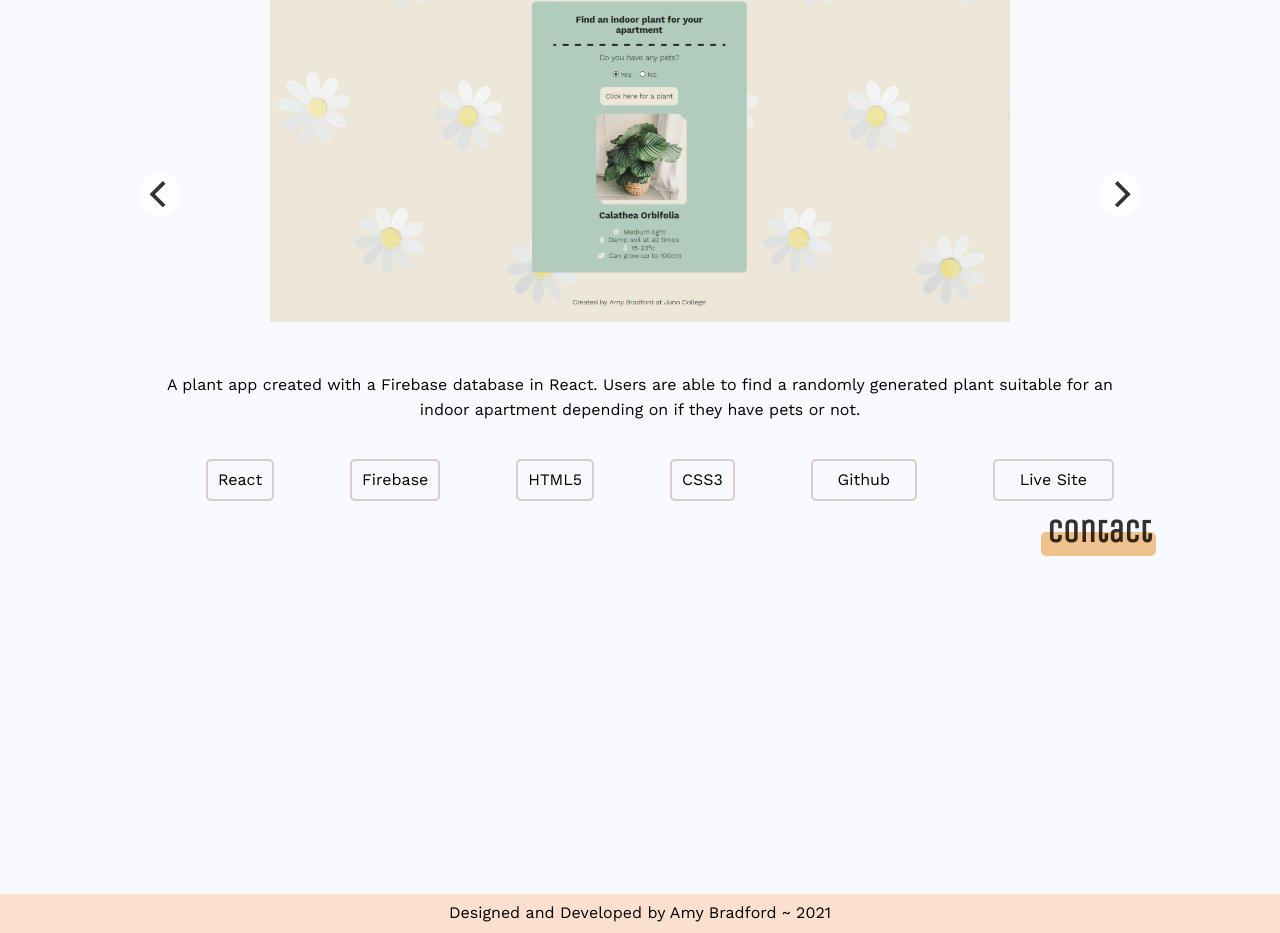
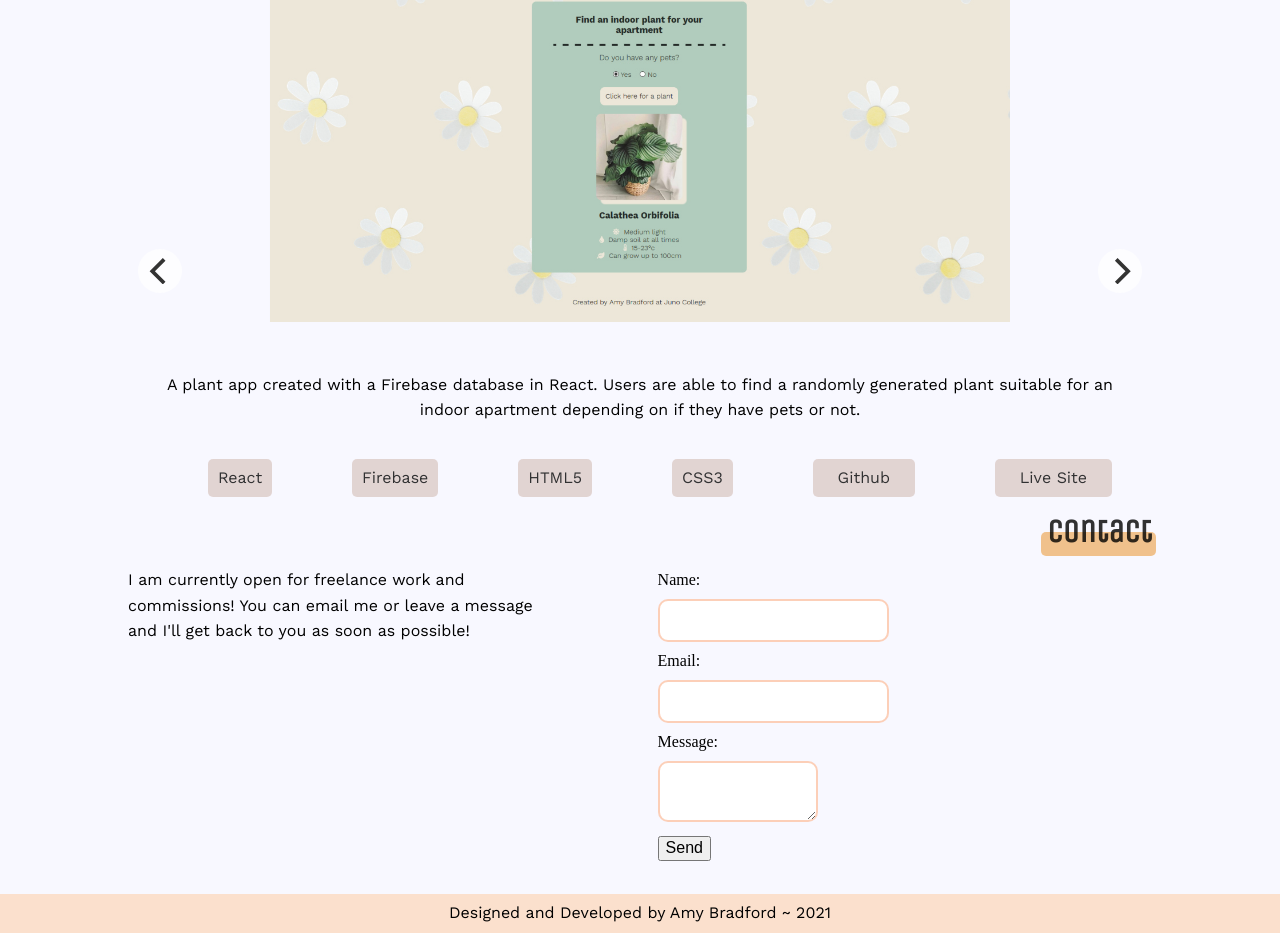
Before and after one commit to amybradford/portfolio, a plain HTML site: page index.html in a window 1280 px wide. Shown: the part 1782-2715 px from the top of the page. Drawn offline with nearby package versions, Linux system fonts and the light colour scheme.

Commit message:
started adding content to contact section

```diff
--- a/index.html
+++ b/index.html
@@ -26,7 +26,7 @@
       <div class= "highlight"></div>
       <h2>About me</h2>
       <div class="aboutContainer">
-        <p>Hi, I'm Amy, welcome to my site! I love building creative, accessible and responsive apps!
+        <p>Hi, I'm Amy, welcome to my site! I'm a front-end web developer who loves building creative, accessible and responsive apps and websites!
 
           Before becoming a web-developer, I was a Veterinary Technician for many years Lorem ipsum dolor sit amet consectetur adipisicing elit. Quas possimus tenetur totam impedit? Quo nisi hic ab, incidunt voluptatibus reprehenderit rem! Dolor, temporibus eaque? Magnam libero perspiciatis velit cum debitis!
         </p>
@@ -70,8 +70,8 @@
             <li>Firebase</li>
             <li>HTML5</li>
             <li>CSS3</li>
-            <li class= "buttonHover"><a href="">Github</a></li>
-            <li class= "buttonHover"><a href="">Live Site</a></li>
+            <li class= "button"><a href="https://github.com/amybradford/plants-app">Github</a></li>
+            <li class= "button"><a href="https://plantsprout.netlify.app/">Live Site</a></li>
           </ul>
           </div>
         </div>
@@ -86,8 +86,8 @@
             <li>HTML5</li>
             <li>CSS3</li>
             <li>Pair Programming</li>
-            <li class= "buttonHover"><a href="">Github</a></li>
-            <li class= "buttonHover"><a href="">Live Site</a></li>
+            <li class= "button"><a href="https://github.com/harman-amy/weather-app">Github</a></li>
+            <li class= "button"><a href="https://harman-amy.github.io/weather-app/">Live Site</a></li>
           </ul>
         </div>
         <div class="projectThree carousel-cell">
@@ -101,8 +101,8 @@
               <li>Sass</li>
               <li>HTML5</li>
               <li>Group Collab</li>
-              <li class= "buttonHover"><a href="">Github</a></li>
-              <li class= "buttonHover"><a href="">Live Site</a></li>
+              <li class= "button"><a href="https://github.com/BeAnGlAm/WriteOn">Github</a></li>
+              <li class= "button"><a href="write-on.netlify.app/">Live Site</a></li>
             </ul>
         </div>
       </div>
@@ -111,6 +111,18 @@
     <section class="contact wrapper">
       <div class= "highlight"></div>
       <h2>Contact</h2>
+      <div class= "contactInfoContainer">
+        <p>I am currently open for freelance work and commissions! You can email me or leave a message and I'll get back to you as soon as possible!</p>
+        <div class= "formContainer">
+          <form name="contact" method="POST" data-netlify="true">
+            <label>Name: <input type="text" name="name" /></label>
+            <label>Email: <input type="email" name="email" /></label>
+            <label>Message: <textarea name="message"></textarea></label>
+            <button type="submit">Send</button>
+          </form>
+        </div>
+      </div>
+
     </section>
 
   </main>
--- a/partials/_colours.scss
+++ b/partials/_colours.scss
@@ -1,7 +1,7 @@
-// color palette for site
+// colour palette for site
 $offWhite: #f8f8ff;
 $green: #67B7B4;
 $peach: #FBE0CD;
-$orange: #FAB089;
+$orange: rgba(250, 176, 137, 0.6);
 $lightBrown: rgba(202, 174, 162, 0.6);
 $mustard: #EFB470;
--- a/partials/_contact.scss
+++ b/partials/_contact.scss
@@ -12,3 +12,27 @@
 .contact h2 {
   margin-top: -120px;
 }
+
+.contactInfoContainer {
+  display: flex;
+  p {
+    width: 40%;
+    margin-right: 100px;
+  }
+}
+
+form {
+  width:200px;
+  padding:20px;
+  input[type=text],
+  input[type=email],
+  textarea {
+    border: 2px solid $orange;
+    padding: 10px;
+    margin:10px 0;
+    border-radius: 10px;
+  }
+  textarea {
+    width: 100%;
+  }
+}
--- a/partials/_projects.scss
+++ b/partials/_projects.scss
@@ -12,10 +12,11 @@
     display: flex;
     justify-content: space-around;
     li {
+      background: $lightBrown;
       list-style: none;
-      border: 2px solid $lightBrown;
       padding: 10px;
       border-radius: 5px;
+      opacity: 0.8;
       a {
         padding: 15px;
         text-decoration: none;
@@ -46,20 +47,15 @@
   }
 }
 
-.maincarousel {
+.main-carousel {
   height: 100%;
-}
-
-.carousel-cell {
+  .carousel-cell {
   width: 100%;
   margin-right: 10px;
+  }
 }
 
 // hover styles
 .flickity-button:hover {
   color: $lightBrown;
 }
-
-.buttonHover:hover {
-  background: $lightBrown;
-}
```
Also changed, not shown: styles.css, 1 other file.
